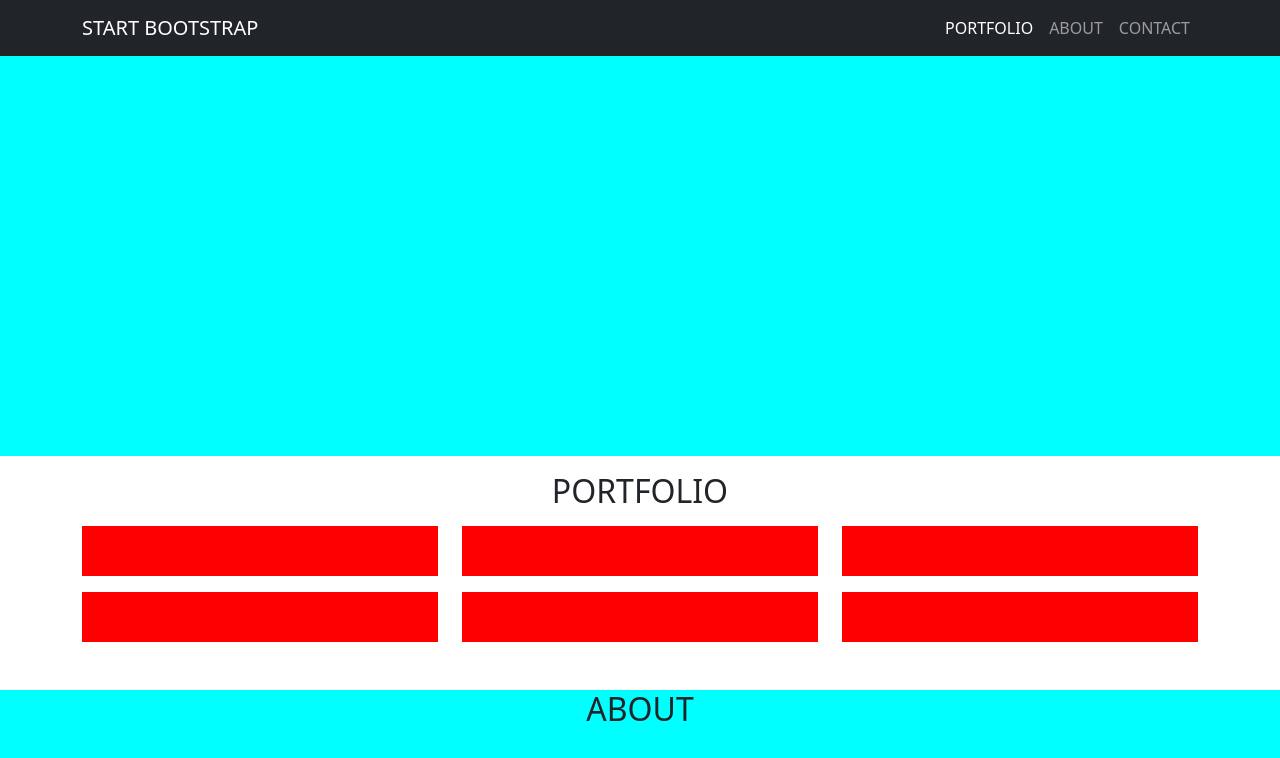
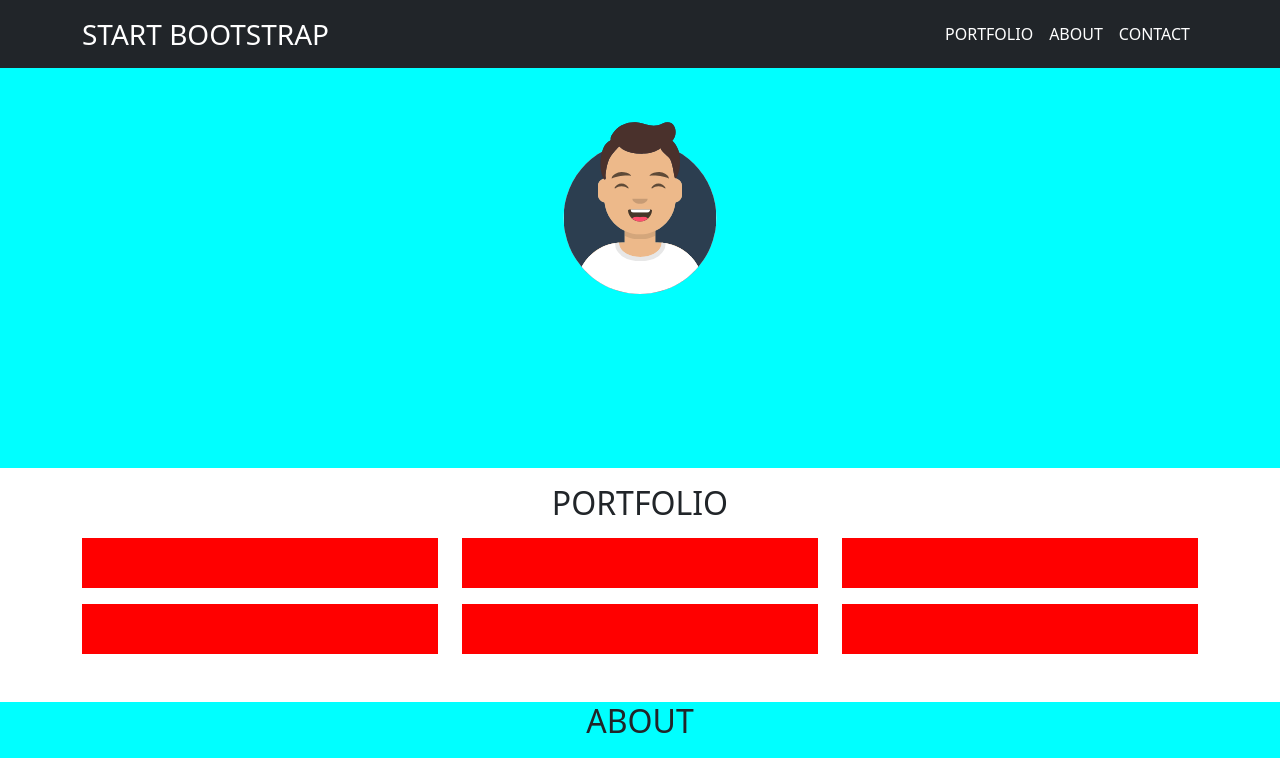
Before and after one commit to luigi2001/html-css-bootstrap-freelancer, a plain HTML site: page index.html in a window 1280 px wide. Shown: the top 758 px of the page. Drawn offline with nearby package versions, Linux system fonts and the light colour scheme.

Commit message:
add header (in sostituzione add footer)

```diff
--- a/css/style.css
+++ b/css/style.css
@@ -13,6 +13,14 @@
 }
 
 /*fine debug*/
+
+.white{
+    color: white;
+}
+
+.img{
+    width: 15%;
+}
 
 .jumbotrom{
     background-color: aqua;
--- a/index.html
+++ b/index.html
@@ -15,7 +15,7 @@
     <header>
         <nav class="navbar navbar-expand-lg navbar-dark bg-dark text-uppercase ">
             <div class="container">
-              <a class="navbar-brand" href="#">start bootstrap</a>
+              <a class="navbar-brand fs-3" href="#">start bootstrap</a>
               <button class="navbar-toggler" type="button" data-bs-toggle="collapse" data-bs-target="#navbarNav" aria-controls="navbarNav" aria-expanded="false" aria-label="Toggle navigation">
                 <span class="navbar-toggler-icon"></span>
               </button>
@@ -25,10 +25,10 @@
                     <a class="nav-link active" aria-current="page" href="#">portfolio</a>
                   </li>
                   <li class="nav-item">
-                    <a class="nav-link" href="#">about</a>
+                    <a class="nav-link active" aria-current="page" href="#">about</a>
                   </li>
                   <li class="nav-item">
-                    <a class="nav-link" href="#">contact</a>
+                    <a class="nav-link active" aria-current="page" href="#">contact</a>
                   </li>
                 </ul>
               </div>
@@ -42,7 +42,9 @@
         <div class="container">
             <div class="row">
                 <div class="col-12">
-                    <div class="box"></div>
+                    <div class="box text-center">
+                        <img class="img m-5" src="img/avatar.svg" alt="avatar">
+                    </div>
                 </div>
             </div>
         </div>
```
